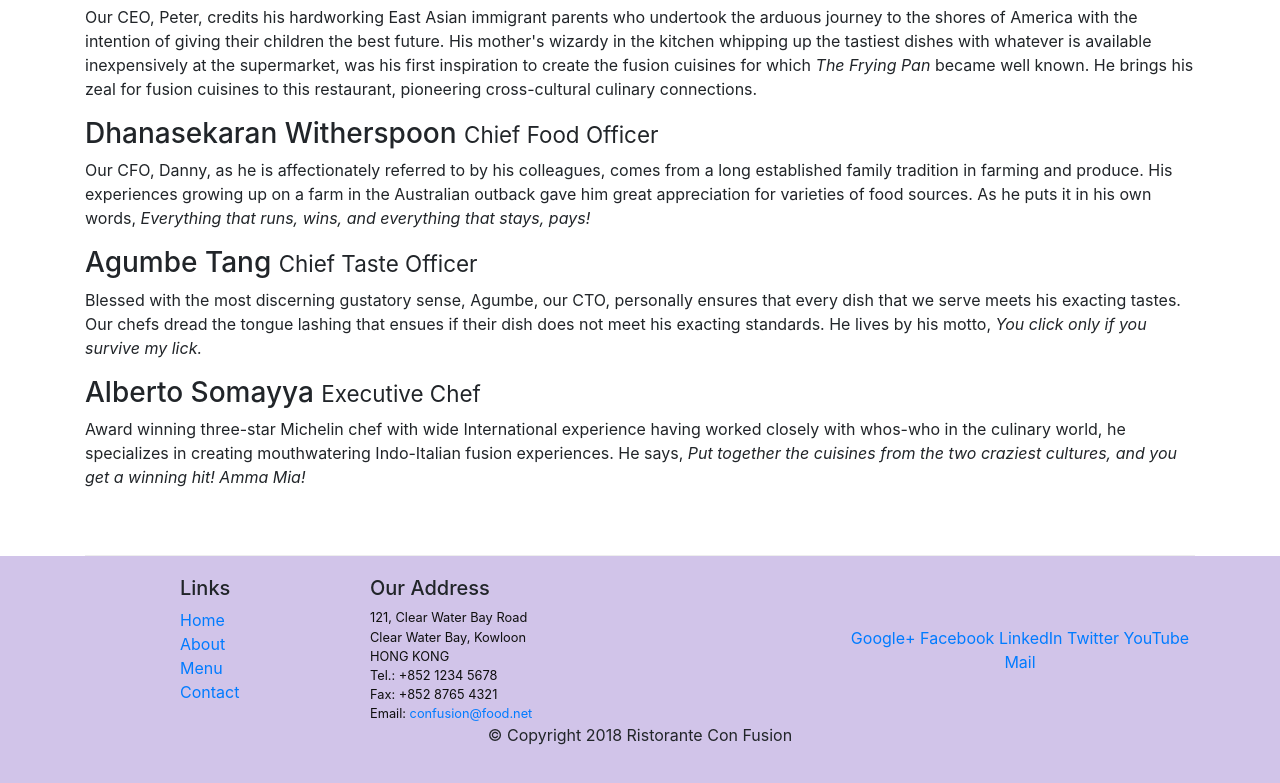
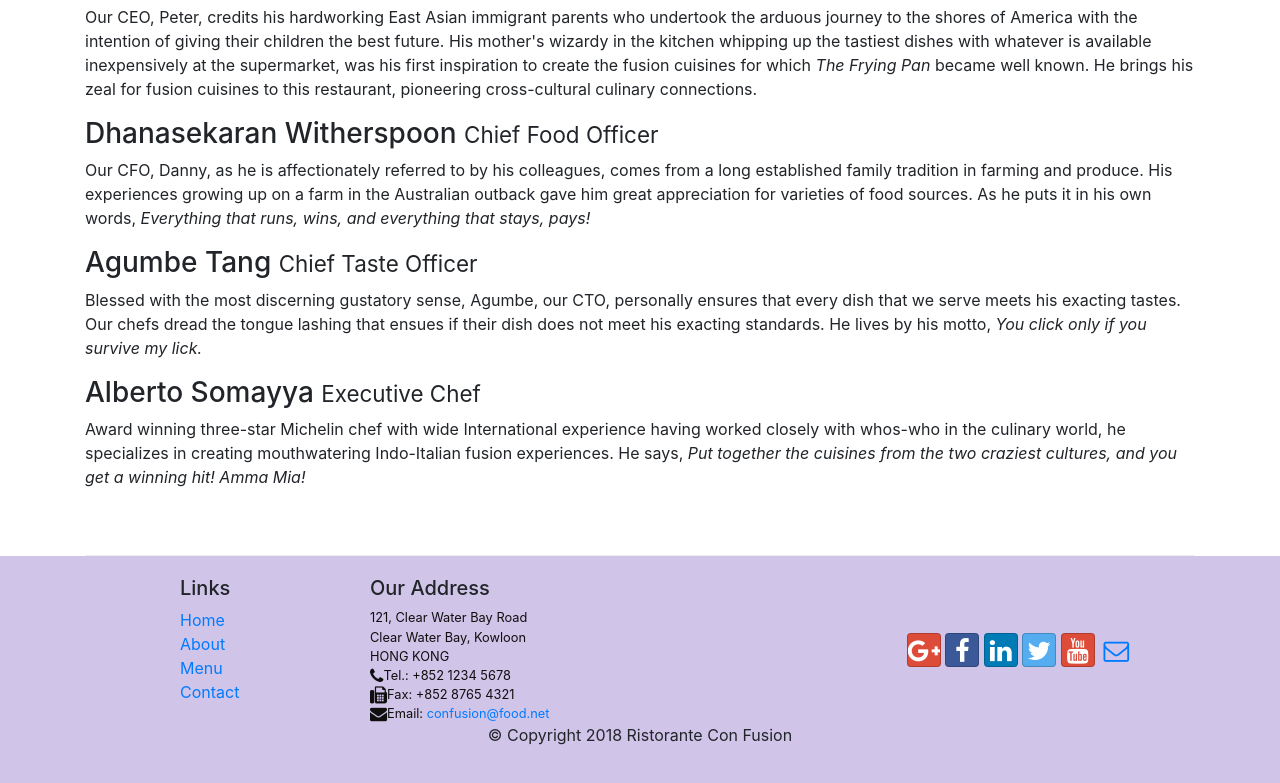
Before and after one commit to Yarikks/bootstrap-Coursera, a website: page aboutus.html in a window 1280 px wide. Shown: the part 974-1757 px from the top of the page. Drawn offline with nearby package versions, Linux system fonts and the light colour scheme.

Commit message:
icon fonts

```diff
--- a/aboutus.html
+++ b/aboutus.html
@@ -8,6 +8,8 @@
 
     <!-- Bootstrap CSS -->
     <link rel="stylesheet" href="node_modules/bootstrap/dist/css/bootstrap.min.css">
+    <link rel="stylesheet" href="node_modules/font-awesome/css/font-awesome.min.css">
+    <link rel="stylesheet" href="node_modules/bootstrap-social/bootstrap-social.css">
     <link rel="stylesheet" href="css/styles.css">
     <title>Ristorante Con Fusion: About Us</title>
 </head>
@@ -21,10 +23,10 @@
             <a class="navbar-brand" href="index.html">Ristorante Con Fusion</a>
             <div class="collapse navbar-collapse" id="Navbar">
                 <ul class="navbar-nav mr-auto">
-                    <li class="nav-item"><a class="nav-link" href="index.html">Home</a></li>
-                    <li class="nav-item active"><a class="nav-link" href="#">About</a></li>
-                    <li class="nav-item"><a class="nav-link" href="#">Menu</a></li>
-                    <li class="nav-item"><a class="nav-link" href="#">Contact</a></li>
+                    <li class="nav-item"><a class="nav-link" href="index.html"><span class="fa fa-home fa-lg"></span>Home</a></li>
+                    <li class="nav-item active"><a class="nav-link" href="#"><span class="fa fa-info fa-lg"></span>About</a></li>
+                    <li class="nav-item"><a class="nav-link" href="#"><span class="fa fa-list fa-lg"></span>Menu</a></li>
+                    <li class="nav-item"><a class="nav-link" href="#"><span class="fa fa-address-card fa-lg"></span>Contact</a></li>
                 </ul>
             </div>
         </div>
@@ -100,19 +102,19 @@
 		              121, Clear Water Bay Road<br>
 		              Clear Water Bay, Kowloon<br>
 		              HONG KONG<br>
-		              Tel.: +852 1234 5678<br>
-		              Fax: +852 8765 4321<br>
-		              Email: <a href="mailto:confusion@food.net">confusion@food.net</a>
+		              <i class="fa fa-phone fa-lg"></i>Tel.: +852 1234 5678<br>
+		              <i class="fa fa-fax fa-lg"></i>Fax: +852 8765 4321<br>
+		              <i class="fa fa-envelope fa-lg"></i>Email: <a href="mailto:confusion@food.net">confusion@food.net</a>
 		           </address>
                 </div>
                 <div class="col-12 col-sm-4 align-self-center">
                     <div class="text-center">
-                        <a href="http://google.com/+">Google+</a>
-                        <a href="http://www.facebook.com/profile.php?id=">Facebook</a>
-                        <a href="http://www.linkedin.com/in/">LinkedIn</a>
-                        <a href="http://twitter.com/">Twitter</a>
-                        <a href="http://youtube.com/">YouTube</a>
-                        <a href="mailto:">Mail</a>
+                        <a class="btn btn-social-icon btn-google" href="http://google.com/+"><i class="fa fa-google-plus fa-lg"></i></a>
+                        <a class="btn btn-social-icon btn-facebook" href="http://www.facebook.com/profile.php?id="><i class="fa fa-facebook fa-lg"></i></a>
+                        <a class="btn btn-social-icon btn-linkedin" href="http://www.linkedin.com/in/"><i class="fa fa-linkedin fa-lg"></i></a>
+                        <a class="btn btn-social-icon btn-twitter" href="http://twitter.com/"><i class="fa fa-twitter fa-lg"></i></a>
+                        <a class="btn btn-social-icon btn-google" href="http://youtube.com/"><i class="fa fa-youtube fa-lg"></i></a>
+                        <a class="btn btn-social-icon" href="mailto:"><i class="fa fa-envelope-o fa-lg"></i></a>
                     </div>
                 </div>
            </div>
--- a/package.json
+++ b/package.json
@@ -15,6 +15,8 @@
   },
   "dependencies": {
     "bootstrap": "^4.0.0",
+    "bootstrap-social": "^5.1.1",
+    "font-awesome": "^4.7.0",
     "jquery": "^3.3.1",
     "popper.js": "^1.12.9"
   }
```
Also changed, not shown: index.html (+15 -13 lines), 1 other file.
